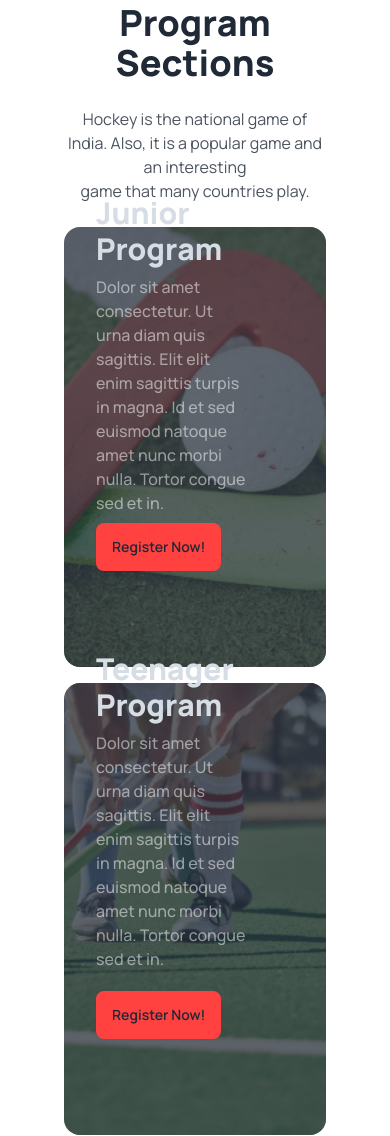
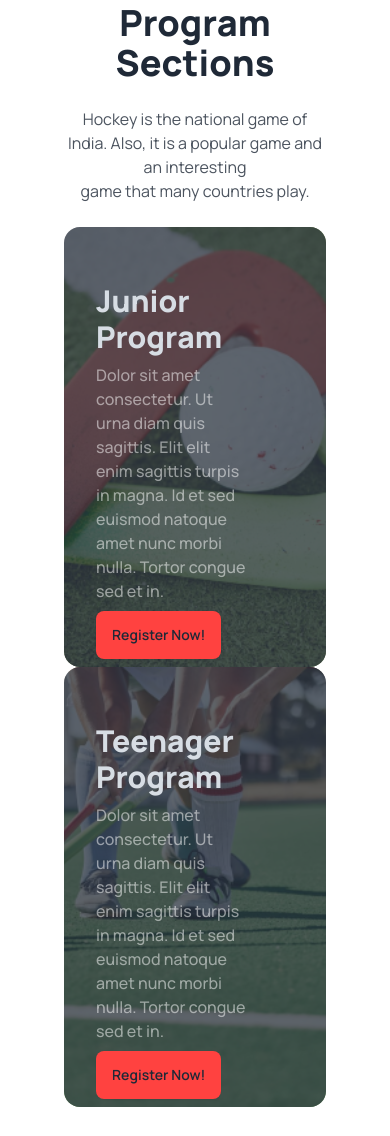
Before and after one commit to sakib31p/my-3rd-assignment, a plain HTML site: page index.html in a window 390 px wide. Shown: the part 1747-2883 px from the top of the page. Drawn offline with nearby package versions, Linux system fonts and the light colour scheme.

Commit message:
all done

```diff
--- a/index.html
+++ b/index.html
@@ -174,11 +174,13 @@
                     interesting <br> game that many countries play.</p>
             </div>
             <!-- card  -->
+            <!-- skl  -->
+
             <div class="container lg:mx-auto lg:flex gap-10 justify-between">
-                <div class="flex-1">
+                <div class="">
                     <div class="relative card lg:mt-20 image-full">
-                        <figure><img src="images/2.png" alt="" /></figure>
-                        <div class="card-body absolute -translate-y-16">
+                        <figure><img class="bg-opacity-100" src="images/2.png" alt="" /></figure>
+                        <div class="card-body absolute lg:-translate-y-14 translate-y-6">
                             <h2 class="card-title text-3xl font-extrabold lg:mt-24">Junior Program</h2>
                             <p class="text-white font-medium text-base opacity-50 mr-12">Dolor sit amet consectetur. Ut
                                 urna diam quis sagittis. Elit elit
@@ -191,24 +193,24 @@
                     </div>
 
                 </div>
-                <div class="flex-1">
-                    <div class="relative card mt-4 lg:mt-20 image-full">
-                        <figure><img src="images/3.png" alt="" /></figure>
-                        <div class="card-body absolute -translate-y-16">
+                <div class="">
+                    <div class="relative card lg:mt-20 image-full">
+                        <figure><img class="bg-opacity-100" src="images/3.png" alt="" /></figure>
+                        <div class="card-body absolute lg:-translate-y-14 translate-y-6 ">
                             <h2 class="card-title text-3xl font-extrabold lg:mt-24">Teenager Program</h2>
                             <p class="text-white font-medium text-base opacity-50 mr-12">Dolor sit amet consectetur. Ut
                                 urna diam quis sagittis. Elit elit
                                 enim sagittis turpis in magna. Id et sed euismod natoque amet nunc morbi nulla. Tortor
                                 congue sed et in.</p>
                             <div class="card-actions">
-                                <button class="btn mt-3 border-none bg-[#FF4240]">Register Now!</button>
+                                <button class="btn lg:mt-3 border-none bg-[#FF4240]">Register Now!</button>
                             </div>
                         </div>
                     </div>
                 </div>
             </div>
             <div class="card mt-8 image-full">
-                <figure><img src="/images/4.png" alt="" /></figure>
+                <figure><img class="bg-opacity-100" src="/images/4.png" alt="" /></figure>
                 <div class="card-body">
                     <h2 class="card-title text-3xl font-extrabold lg:mt-24">Professional Program</h2>
                     <p class="text-white font-medium text-base opacity-50 mr-12">Dolor sit amet consectetur. Ut urna
@@ -216,7 +218,7 @@
                         enim sagittis turpis in magna. Id et sed euismod natoque amet<br> nunc morbi nulla. Tortor
                         congue sed et in.</p>
                     <div class="card-actions">
-                        <button class="btn mt-3 border-none bg-[#FF4240]">Register Now!</button>
+                        <button class="btn lg:mt-3 border-none bg-[#FF4240]">Register Now!</button>
                     </div>
                 </div>
             </div>
```
